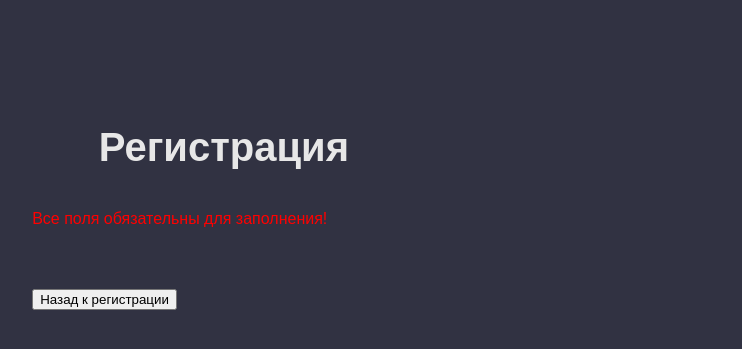
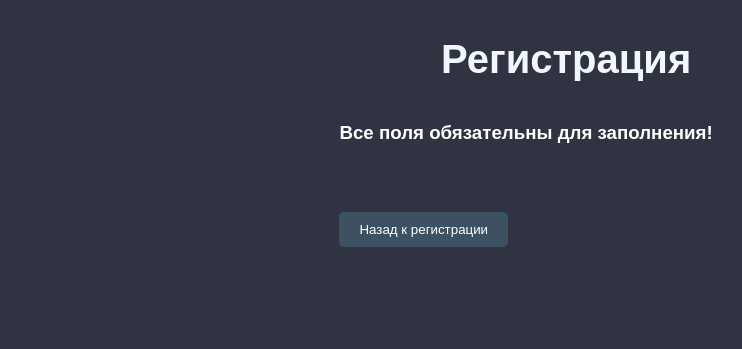
Before and after one commit to IXITMANI/OUPIDIDY, a PHP site: page /register.php in a window 1280 px wide. Shown: the top 349 px of the page, without its empty margins (83-825 px from the left). Run offline with PHP 8.4, Linux system fonts and the light colour scheme.

Commit message:
fixed all php files design

```diff
--- a/BlackDevOps.html
+++ b/BlackDevOps.html
@@ -30,7 +30,7 @@
     </div>
 
     <div class="obj">
-    <h2>Профессионально важные качества (soft skills):</h2>
+    <h2>Профессионально важные качества:</h2>
     <ul>
         <li>Системное мышление и умение видеть общую картину</li>
         <li>Умение работать в команде и эффективно общаться</li>
--- a/Cybersecurity.html
+++ b/Cybersecurity.html
@@ -28,7 +28,7 @@
     </div>
 
     <div class="obj">
-    <h2>Профессионально важные качества (soft skills):</h2>
+    <h2>Профессионально важные качества:</h2>
     <ul>
         <li>Аналитические и критические навыки мышления</li>
         <li>Способность к решению проблем и принятию решений под давлением</li>
--- a/DataScientist.html
+++ b/DataScientist.html
@@ -29,7 +29,7 @@
     </div>
 
     <div class="obj">
-    <h2>Профессионально важные качества (soft skills):</h2>
+    <h2>Профессионально важные качества:</h2>
     <ul>
         <li>Аналитические и критические навыки мышления</li>
         <li>Способность к решению проблем и принятию решений</li>
--- a/SoftwareDeveloper.html
+++ b/SoftwareDeveloper.html
@@ -29,7 +29,7 @@
     </div>
 
     <div class="obj">
-    <h2>Профессионально важные качества (soft skills):</h2>
+    <h2>Профессионально важные качества:</h2>
     <ul>
         <li>Аналитические и логические навыки</li>
         <li>Умение решать сложные задачи</li>
--- a/WebDeveloper.html
+++ b/WebDeveloper.html
@@ -29,7 +29,7 @@
     </div>
 
     <div class="obj">
-    <h2>Профессионально важные качества (soft skills):</h2>
+    <h2>Профессионально важные качества:</h2>
     <ul>
         <li>Креативность и внимательность к деталям</li>
         <li>Умение работать в команде</li>
--- a/main.css
+++ b/main.css
@@ -128,14 +128,14 @@ footer p {
 }
 
 header nav button {
-    background-color: #8897B2;
+    background-color: #737392;
     color: white;
     border-radius: 5px;
     cursor: pointer;
 }
 
 header nav button:hover{
-    background-color: #667081;
+    background-color: #505168;
 }
 
 
--- a/register.css
+++ b/register.css
@@ -6,6 +6,7 @@ h1{
 
 .back-button{
     background-color: rgba(82, 143, 157, 0.337);
+    border: none;
 }
 
 .back-button:hover{
--- a/register.php
+++ b/register.php
@@ -86,15 +86,18 @@ $conn->close();
     <title>Register</title>
     <meta name='viewport' content='width=device-width, initial-scale=1'>
     <link rel='stylesheet' type='text/css' media='screen' href='style.css'>
+    <link rel='stylesheet' type='text/css' media='screen' href='SoftwareDeveloper.css'>
+    <link rel='stylesheet' type='text/css' media='screen' href='register.css'>
+
 </head>
 <body>
     <h1>Регистрация</h1>
     <?php if (!empty($error_message)): ?>
-        <div class="error-message" style="color: red;">
+        <h3 class="error-message" style="color: white;">
             <?php echo $error_message; ?>
-        </div>
+        </h3>
         <br>
-        <h2><a href="register.html"><button>Назад к регистрации</button></a></h2>
+        <a href="register.html"><button class="back-button">Назад к регистрации</button></a>
     <?php endif; ?>
 </body>
 </html>
```
Also changed, not shown: Main.html (+9 -6 lines), user.php (+7 -5 lines).
